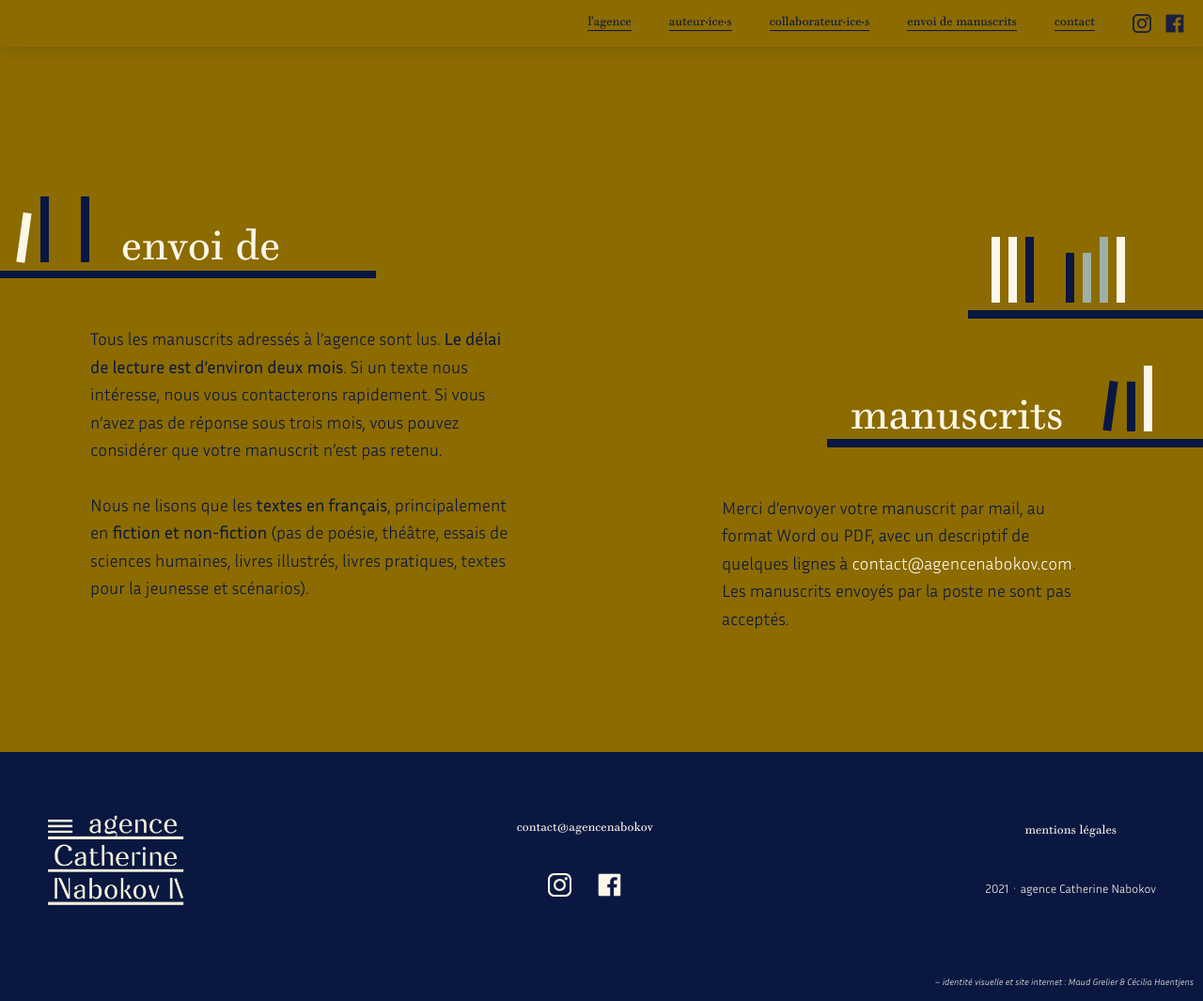
After one commit to ceciliahaentjens/agence-nabokov, a Symfony app: template templates/static/manuscripts.html.twig in a window 1280 px wide. The commit adds this page. Shown: the whole page at 94% size. Run offline with Twig, Linux system fonts and the light colour scheme; the template is opened without the code that fills it, so the values that code supplies are empty; style sheets or scripts are compiled from the project's sources; some libraries are stand-ins or nearby versions.

Commit message:
Add the information page to send a manuscript

```diff
--- a/templates/base.html.twig
+++ b/templates/base.html.twig
@@ -6,7 +6,7 @@
 		<meta name="keywords" content="agence, agent, agent littéraire, agence littéraire, catherine nabokov, nabokov, publication, manuscrits, éditeur, édition, maison d'édition, romans, littérature, littérature francophone, littérature français, auteurs français" />
         <meta property="og:image" content="https://agencenabokov.com/images/catherine-nabokov-social.jpg" />
 		<meta name="viewport" content="width=device-width, initial-scale=1.0" />
-        <title>Agence Catherine Nabokov {% block title %}{% endblock %}</title>
+        <title>Agence Catherine Nabokov – {% block title %}{% endblock %}</title>
         <link rel="stylesheet" href="{{ asset('build/app.css') }}">
         <link rel="icon" type="image/png" href="{{ asset('medias/icons/favicon.png') }}" />
     </head>
@@ -16,7 +16,7 @@
             <a href="{{path('index')}}" title="L'agence" alt="l'agence">l'agence</a>
             <a href="" title="Découvrir les auteur·ice·s" alt="auteur·ice·s">auteur·ice·s</a>
             <a href="" title="Les collaborateur·ice·s de l'agence" alt="collaborateur·ice·s">collaborateur·ice·s</a>
-            <a href="" title="Envoyer un manuscrit" alt="envoi de manuscrits">envoi de manuscrits</a>
+            <a href="{{path('manuscripts')}}" title="Envoyer un manuscrit" alt="envoi de manuscrits">envoi de manuscrits</a>
             <a href="" title="Contacter l'agence" alt="contact">contact</a>
             <div>
                 <a class="mr-xxs" href="https://www.instagram.com/agencenabokov/" target="_blank"><img src="{{ asset('medias/icons/instagram-dark.png') }}"></a>
--- /dev/null
+++ b/templates/static/manuscripts.html.twig
@@ -0,0 +1,86 @@
+{% extends 'base.html.twig' %}
+
+{% block title %}Envoi de manuscrits
+{% endblock %}
+
+{% block stylesheets %}
+
+{% endblock %}
+
+{% block body %}
+<main class="bg-gold">
+	<div class="row">
+		<div class="col top">
+			{# ENVOI DE MANUSCRITS - TITRE #}
+			<div class="bookshelf mb-s">
+				<div class="bookshelf__top justify-between">
+					<div class="books ml-xs">
+						<div class="book small fall right bg-white"></div>
+						<div class="book bg-blue"></div>
+					</div>
+					<div class="books ml-xs">
+						<div class="book bg-blue"></div>
+					</div>
+					<h2 class="title color-white">envoi de</h2>
+				</div>
+				<div class="bookshelf__bottom bg-blue"></div>
+			</div>
+
+			<div class="bookshelf manuscrits-responsive mb-m">
+				<div class="bookshelf__top">
+					<h2 class="color-white">manuscrits</h2>
+
+					<div class="books ml-xs">
+						<div class="book small fall right bg-blue"></div>
+						<div class="book small bg-blue"></div>
+						<div class="book bg-white"></div>
+					</div>
+				</div>
+				<div class="bookshelf__bottom bg-blue"></div>
+			</div>
+
+			{# ENVOI DE MANUSCRITS - TEXTE #}
+			<p class="center">Tous les manuscrits adressés à l’agence sont lus. <strong>Le délai de lecture est d’environ deux mois</strong>. Si un texte nous intéresse, nous vous contacterons rapidement. Si vous n’avez pas de réponse sous trois mois, vous pouvez considérer que votre manuscrit n’est pas retenu.<br>
+			<br>
+			Nous ne lisons que les <strong>textes en français</strong>, principalement en <strong>fiction et non-fiction</strong> (pas de poésie, théâtre, essais de sciences humaines, livres illustrés, livres pratiques, textes pour la jeunesse et scénarios).</p>
+		</div>
+
+		<div class="col right bottom">
+			 <div class="bookshelf small mt-m mb-s order-2">
+				<div class="bookshelf__top center">
+					<div class="books ml-xs">
+						<div class="book bg-white"></div>
+						<div class="book bg-white"></div>
+						<div class="book bg-blue"></div>
+					</div>
+
+					<div class="books ml-xs">
+						<div class="book small bg-blue"></div>
+						<div class="book small bg-grey"></div>
+						<div class="book bg-grey"></div>
+						<div class="book bg-white"></div>
+					</div>
+				</div>
+
+				<div class="bookshelf__bottom bg-blue"></div>
+			</div>
+
+			<div class="bookshelf manuscrits-desktop mb-s">
+				<div class="bookshelf__top">
+					<h2 class="color-white">manuscrits</h2>
+
+					<div class="books ml-xs">
+						<div class="book small fall right bg-blue"></div>
+						<div class="book small bg-blue"></div>
+						<div class="book bg-white"></div>
+					</div>
+				</div>
+				<div class="bookshelf__bottom bg-blue"></div>
+			</div>
+
+			{# ENVOI DE MANUSCRITS - TEXTE #}
+			<p class="center small order-1">Merci d’envoyer votre manuscrit par mail, au format Word ou PDF, avec un descriptif de quelques lignes à <a class="color-white" href="mailto:contact@agencenabokov.com">contact@agencenabokov.com</a>. Les manuscrits envoyés par la poste ne sont pas acceptés.</p>
+		</div>
+	</div>
+</main>
+{% endblock %}
```
Also changed, not shown: src/Controller/IndexController.php (deleted, +0 -30 lines), src/Controller/StaticController.php (added, +40 -0 lines), templates/static/mentions.html.twig (renamed from templates/mentions.html.twig).
